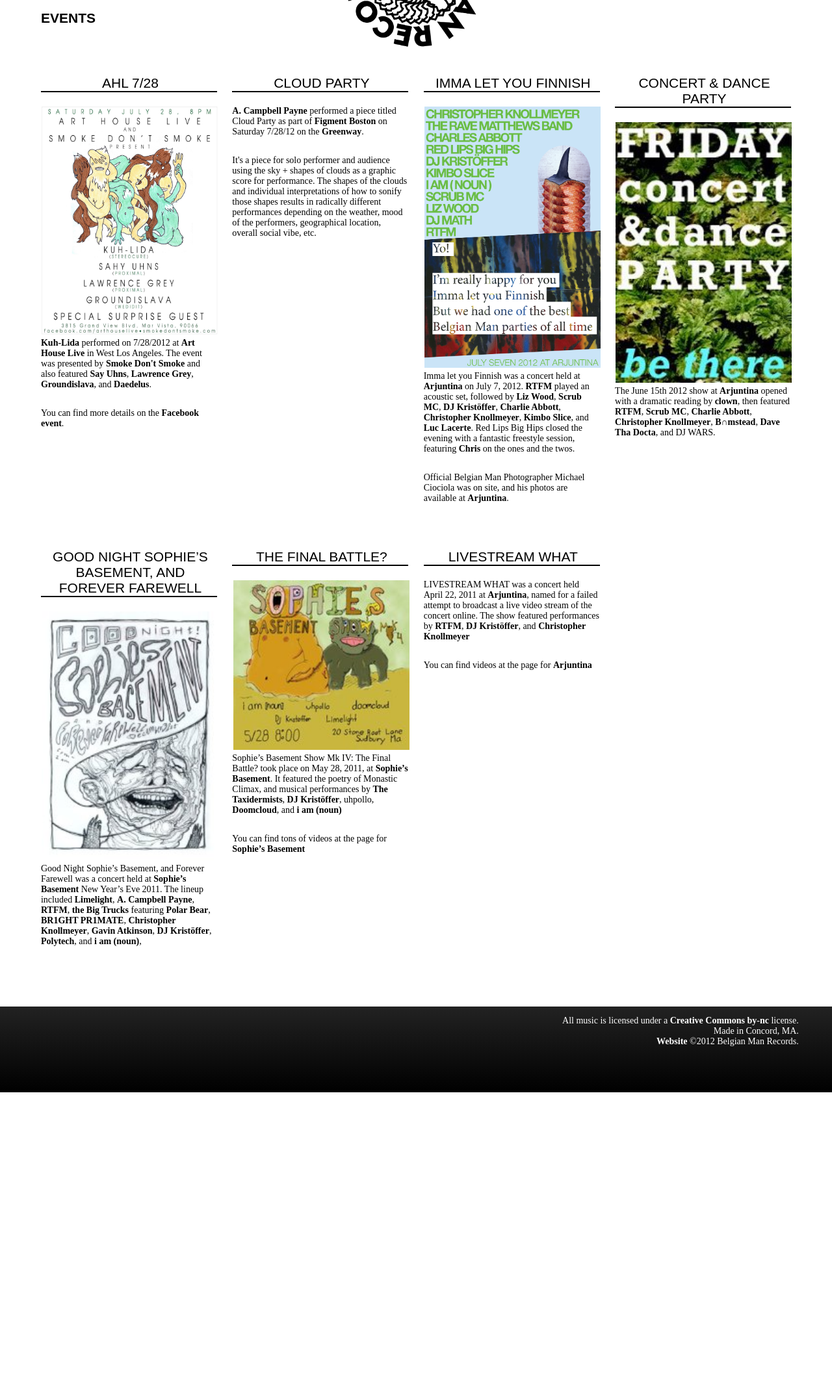
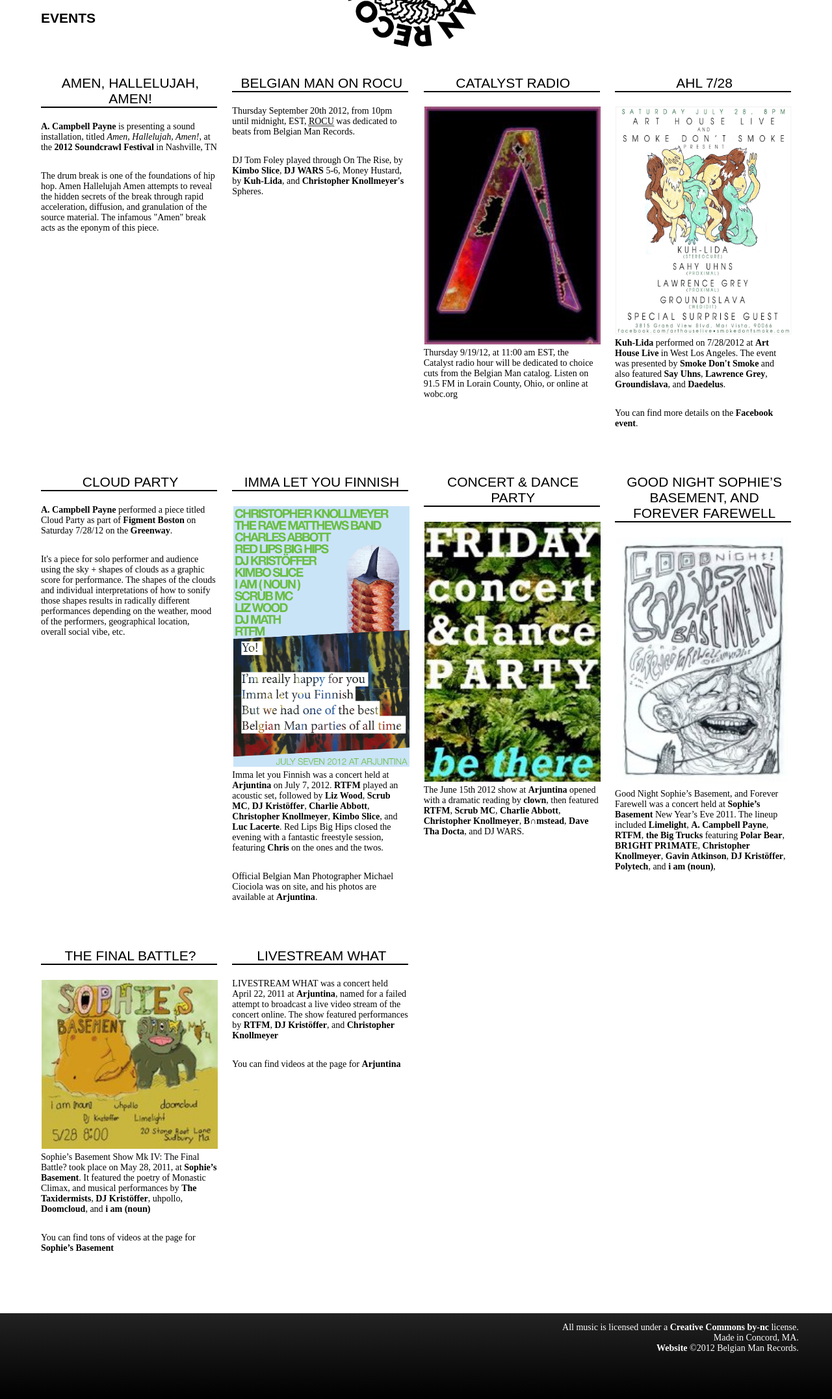
Before and after one commit to belgianman/old_belgianman, a PHP site: page /events in a window 1280 px wide. Shown: the part 178-2331 px from the top of the page at 65% size. Before the commit the page ends 1859 px from the top, so only its background shows below. Run offline with PHP 8.4, Linux system fonts and the light colour scheme; some libraries are stand-ins or nearby versions.

Commit message:
updates incl. Amen Hallelujah Amen, Videojuego Paraíso, and T-shirts

```diff
--- a/assets/style.css
+++ b/assets/style.css
@@ -23,6 +23,11 @@
 	font-weight: 900;
 	text-decoration: none;
 	color: inherit;
+}
+
+abbr {
+	border-bottom: .1em dotted;
+	cursor: help;
 }
 
 #header {
--- a/events/index.html
+++ b/events/index.html
@@ -36,11 +36,27 @@
 			<div class="container_12">
 				<div class="clear"></div>
 				<div class="grid_3">
+					<div class="white title">Amen, Hallelujah, Amen!</div>
+					<p><a href="/campbell">A. Campbell Payne</a> is presenting a sound installation, titled <em>Amen, Hallelujah, Amen!</em>, at the <a href="http://www.soundcrawl.org/">2012 Soundcrawl Festival</a> in Nashville, TN</p>
+					<p>The drum break is one of the foundations of hip hop. Amen Hallelujah Amen attempts to reveal the hidden secrets of the break through rapid acceleration, diffusion, and granulation of the source material. The infamous "Amen" break acts as the eponym of this piece.</p>
+				</div>
+				<div class="grid_3">
+					<div class="white title">Belgian Man on ROCU</div>
+					<p>Thursday September 20th 2012, from 10pm until midnight, EST, <abbr title="Radio Of Clark University">ROCU</abbr> was dedicated to beats from Belgian Man Records. </p>
+					<p>DJ Tom Foley played through On The Rise, by <a href="/dempsey">Kimbo Slice</a>, <a href="/djwars">DJ WARS</a> 5-6, Money Hustard, by <a href="/kuhlida">Kuh-Lida</a>, and <a href="/chris">Christopher Knollmeyer's</a> Spheres.</p>
+				</div>
+				<div class="grid_3">
+					<div class="white title">Catalyst Radio</div>
+						<a href="http://www.facebook.com/wearethecatalyst"> <img src="catalyst.jpeg" alt="We Are The Catalyst" /></a>
+						<p>Thursday 9/19/12, at 11:00 am EST, the Catalyst radio hour will be dedicated to choice cuts from the Belgian Man catalog. Listen on 91.5 FM in Lorain County, Ohio, or online at wobc.org</p>
+				</div>
+				<div class="grid_3">
 					<div class="white title">AHL 7/28</div>
 						<a href="http://www.facebook.com/events/108514602628074/"> <img src="/assets/ahl07282012.jpg" alt="Kuh Lida at Art House Live" /> </a>
 						<p><a href="/kuhlida">Kuh-Lida</a> performed on 7/28/2012 at <a href="https://www.facebook.com/ArtHouseLive">Art House Live</a> in West Los Angeles. The event was presented by <a href="http://smokedontsmoke.com">Smoke Don't Smoke</a> and also featured <a href="http://proximalrecords.bandcamp.com/album/an-intolerant-disdain-of-underlings">Say Uhns</a>, <a href="http://soundcloud.com/lawrencegreywithkids">Lawrence Grey</a>, <a href="http://fofmusic.bandcamp.com/album/tv-dream-ep">Groundislava</a>, and <a href="http://daedelusmusic.com">Daedelus</a>.</p>
 					<p>You can find more details on the <a href="https://www.facebook.com/events/108514602628074/">Facebook event</a>.</p>
 				</div>
+				<div class="clear"></div>
 				<div class="grid_3">
 					<div class="white title">Cloud Party</div>
 					<p><a href="/campbell">A. Campbell Payne</a> performed a piece titled Cloud Party as part of <a href="http://boston.figmentproject.org">Figment Boston</a> on Saturday 7/28/12 on the <a href="http://www.rosekennedygreenway.org">Greenway</a>.</p>
@@ -57,12 +73,12 @@
 					<img src="/assets/june152012.jpg" alt="Concert &amp; Dance Party"/>
 					<p>The June 15th 2012 show at <a href="/arjuntina">Arjuntina</a> opened with a dramatic reading by <a href="/monks">clown</a>, then featured <a href="/fenn">RTFM</a>, <a href="/scrub">Scrub MC</a>, <a href="/abbott">Charlie Abbott</a>, <a href="/chris">Christopher Knollmeyer</a>, <a href="http://soundcloud.com/bumstead-1">B&cap;mstead</a>, <a href="http://soundcloud.com/davelemos">Dave Tha Docta</a>, and DJ WARS.</p>
 				</div>
-				<div class="clear"></div>
 				<div class="grid_3">
 					<div class="white title">Good Night Sophie&#8217;s Basement, and Forever Farewell</div>
 					<img src="/assets/dec312011.jpg" title="Good Night Sophie&#8217;s Basement, and Forever Farewell" />
 					<p>Good Night Sophie&#8217;s Basement, and Forever Farewell was a concert held at <a href="/sophie">Sophie&#8217;s Basement</a> New Year&#8217;s Eve 2011. The lineup included <a href="http://www.facebook.com/pages/Limelight/102905340029">Limelight</a>, <a href="/campbell">A. Campbell Payne</a>, <a href="/fenn">RTFM</a>, <a href="/trucks">the Big Trucks</a> featuring <a href="/owen">Polar Bear</a>, <a href="http://brightprimate.bandcamp.com/">BR1GHT PR1MATE</a>, <a href="/chris">Christopher Knollmeyer</a>, <a href="http://soundcloud.com/halibut_acid">Gavin Atkinson</a>, <a href="/djk">DJ Krist&ouml;ffer</a>, <a href="http://soundcloud.com/polyt3ch">Polytech</a>, and <a href="/noun">i am (noun)</a>,</p>
 				</div>
+				<div class="clear"></div>
 				<div class="grid_3">
 					<div class="white title">The Final Battle?</div>
 					<img src="/assets/may282011.jpg" alt="The Final Battle?" />
--- a/owen/index.html
+++ b/owen/index.html
@@ -50,14 +50,16 @@
 				</div>
 				<div class="grid_4">
 					<div class="grid_6 alpha">
+						<a href="http://music.belgianman.com/album/videojuego-para-so"><img src="http://f0.bcbits.com/z/25/98/2598152263-1.jpg" alt="Videojuego Para&iacute;so" /></a>
+					<p>Videojuego Para&iacute;so es un &aacute;lbum de m&uacute;sica chip por Owen McGarry y <a href="/campbell">A. Campbell Payne</a>. Campbell y Owen fueron inspirados por los videojuegos, el verano, y Federico Garc&iacute;a Lorca, quien escribi&oacute; la letra de Capricho.</p>
 						<a href="http://music.belgianman.com/album/throbbin-da-banks"><img src="http://f0.bcbits.com/z/41/44/4144515737-1.jpg" alt="Throbbin' Da Banks" /></a>
 						<p>Throbbin&#8217; Da Banks, by Owen McGarry</p>
-						<a href="http://music.belgianman.com/album/return-of-the-witch-doctor"><img src="http://f0.bcbits.com/z/14/77/1477305956-1.jpg" alt="Return Of The Witch Doctor" /></a>
-						<p>Return Of The Witch Doctor, by Owen McGarry</p>
 					</div>
 					<div class="grid_6 omega">
 						<a href="http://music.belgianman.com/album/words"><img src="http://f0.bcbits.com/z/21/71/2171251572-1.jpg" alt="Words" /></a>
 						<p>Words, by <a href="/noun">i am (noun)</a></p>
+						<a href="http://music.belgianman.com/album/return-of-the-witch-doctor"><img src="http://f0.bcbits.com/z/14/77/1477305956-1.jpg" alt="Return Of The Witch Doctor" /></a>
+						<p>Return Of The Witch Doctor, by Owen McGarry</p>
 						<a href="http://music.belgianman.com/album/machinery-of-nature"><img src="http://f0.bcbits.com/z/54/38/543846613-1.jpg" alt="Machinery Of Nature" /></a>
 						<p>Machinery Of Nature, by Owen McGarry
 					</div>
```
Also changed, not shown: campbell/index.html (+8 -3 lines), index.html (+16 -13 lines), releases/index.html (+1 -0 lines), events/catalyst.jpeg (added).
